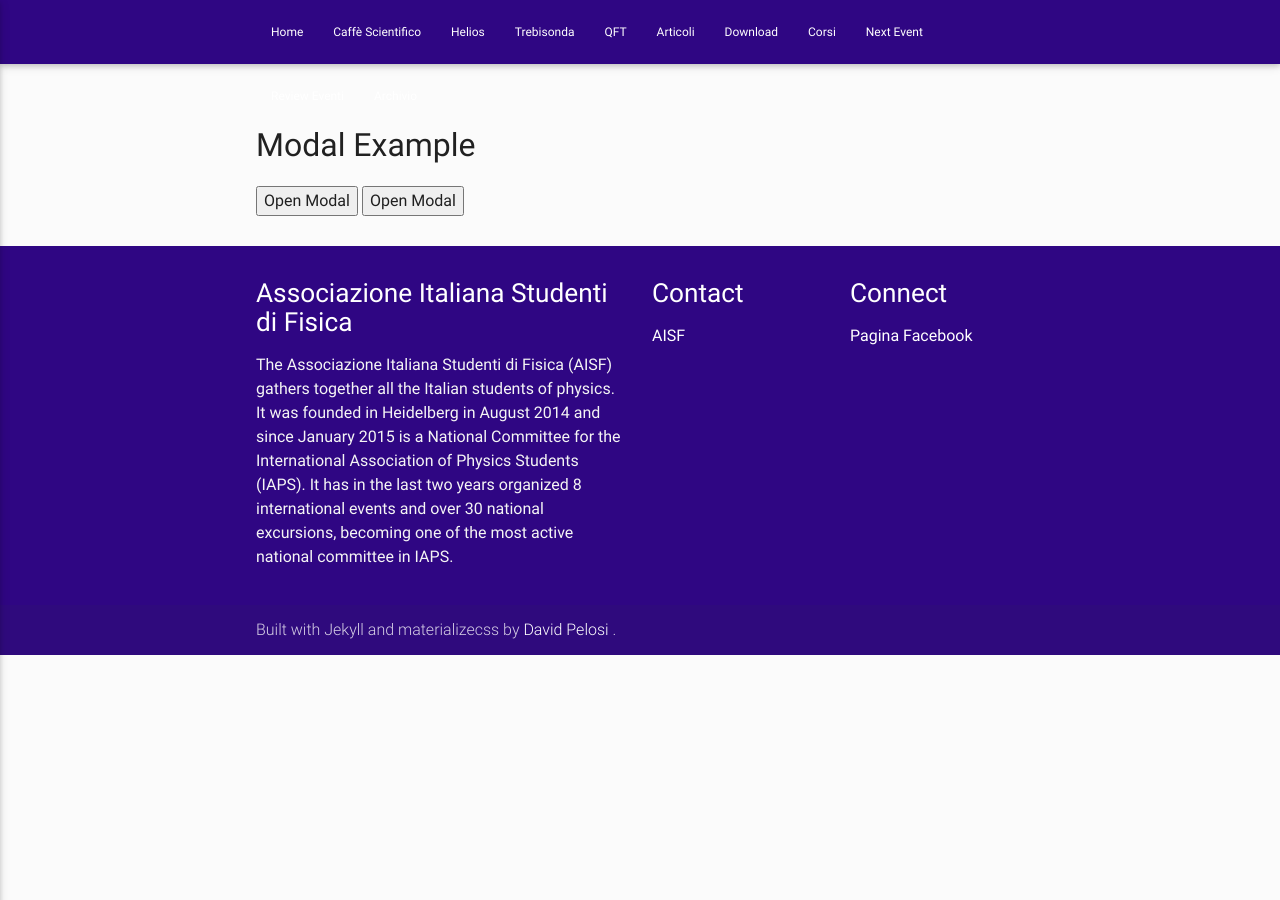
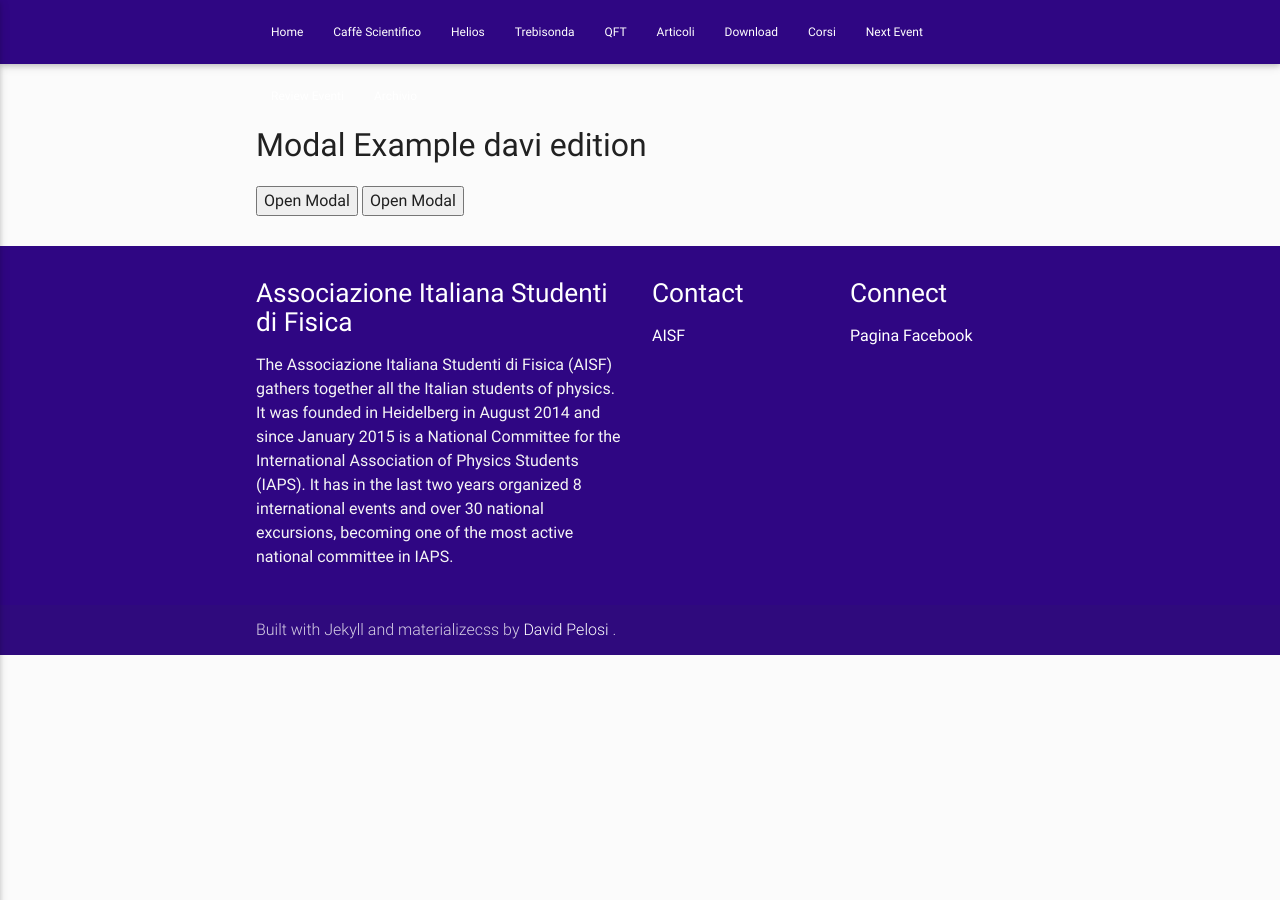
Before and after one commit to ai-sf/aisf_perugia, a Jekyll site: the page built from Nutshell2.html, in a window 1280 px wide. Built offline with Jekyll 4.4.1, drawn with Linux system fonts in a browser that asks for light colours; nearby versions of some CDN libraries.

Commit message:
Update Nutshell2.html

```diff
--- a/Nutshell2.html
+++ b/Nutshell2.html
@@ -25,7 +25,7 @@ description: La rubrica in a Nutshell
 
 
 <body>
-<h2>Modal Example</h2>
+<h2>Modal Example davi edition</h2>
 
 <!-- Trigger/Open The Modal -->
 <button id="m1" >Open Modal</button>
```
